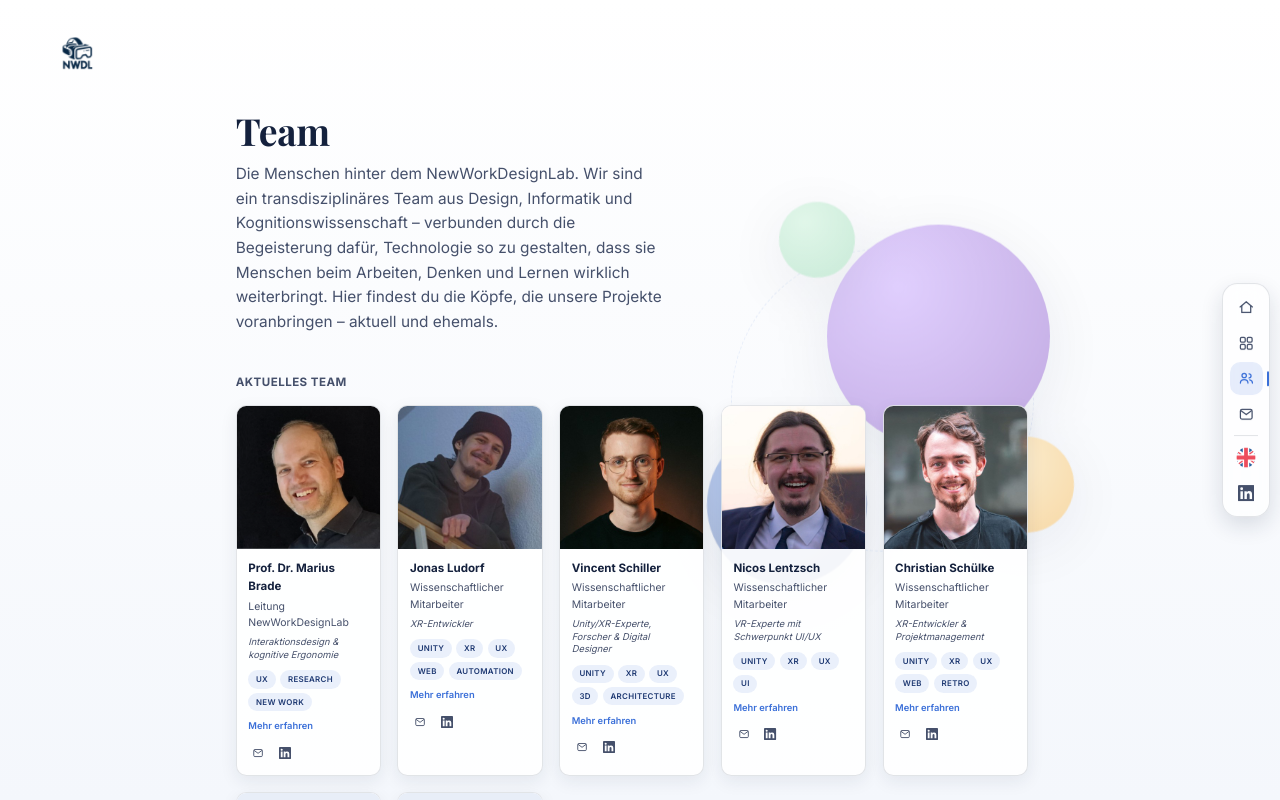
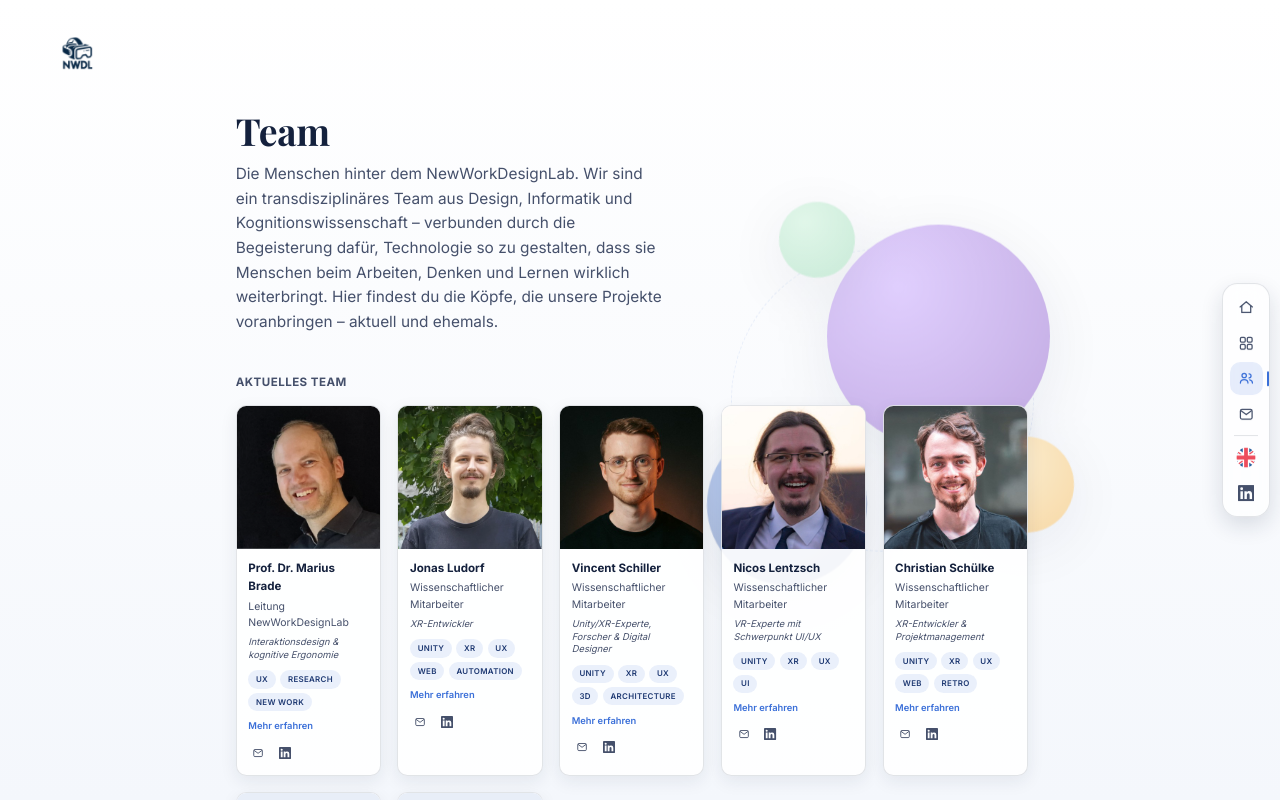
Before and after one commit to NewWorkDesignLab/website, a Next.js app: page /team in a window 1280 px wide. Built offline with nearby package versions, Linux system fonts and the light colour scheme; a web font is replaced by a local one.

Commit message:
updated jonas pic

```diff
--- a/src/content/team.ts
+++ b/src/content/team.ts
@@ -36,7 +36,7 @@ export const team: Member[] = [
   {
     name: "Jonas Ludorf",
     role: { de: "Wissenschaftlicher Mitarbeiter", en: "Research Associate" },
-    photo: "/team/jonas-ludorf.jpg", // ← Datei liegt unter public/team/jonas-ludorf.jpg
+    photo: "/team/jonas-ludorf.webp", // ← Datei liegt unter public/team/jonas-ludorf.webp
     status: "current",
     linkedin: "https://www.linkedin.com/in/jonas-ludorf/",
     email: "j.ludorf@fh-dresden.eu",
--- a/src/styles/globals.css
+++ b/src/styles/globals.css
@@ -719,8 +719,8 @@ button {
   .section-orbs--events {
     display: block;
     position: absolute;
-    top: 1.5rem;
-    left: clamp(-9rem, -5vw, -3rem);
+    top: 1.75rem;
+    left: clamp(-15rem, -12vw, -23rem);
     width: 15rem;
     height: 13rem;
     z-index: 0;
```
Also changed, not shown: public/team/jonas-ludorf.jpg (deleted), public/team/jonas-ludorf.webp (added).
